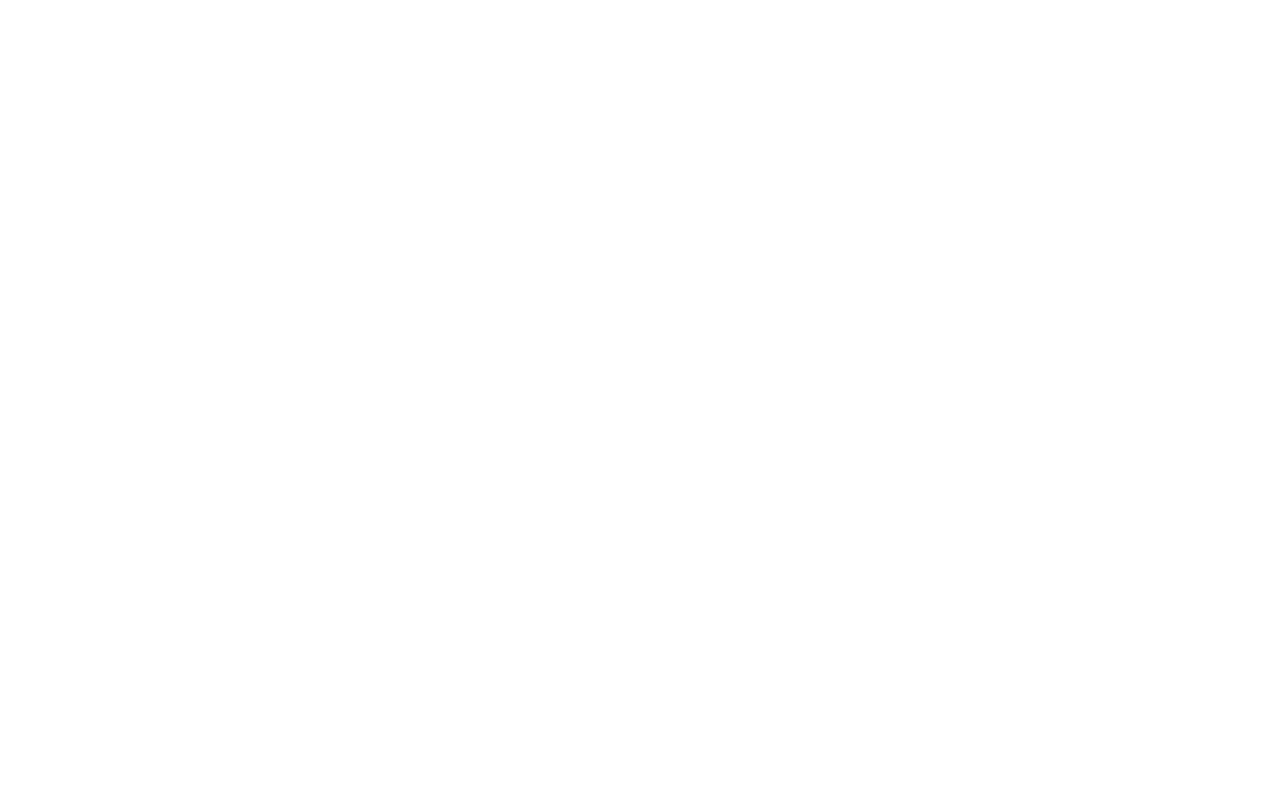
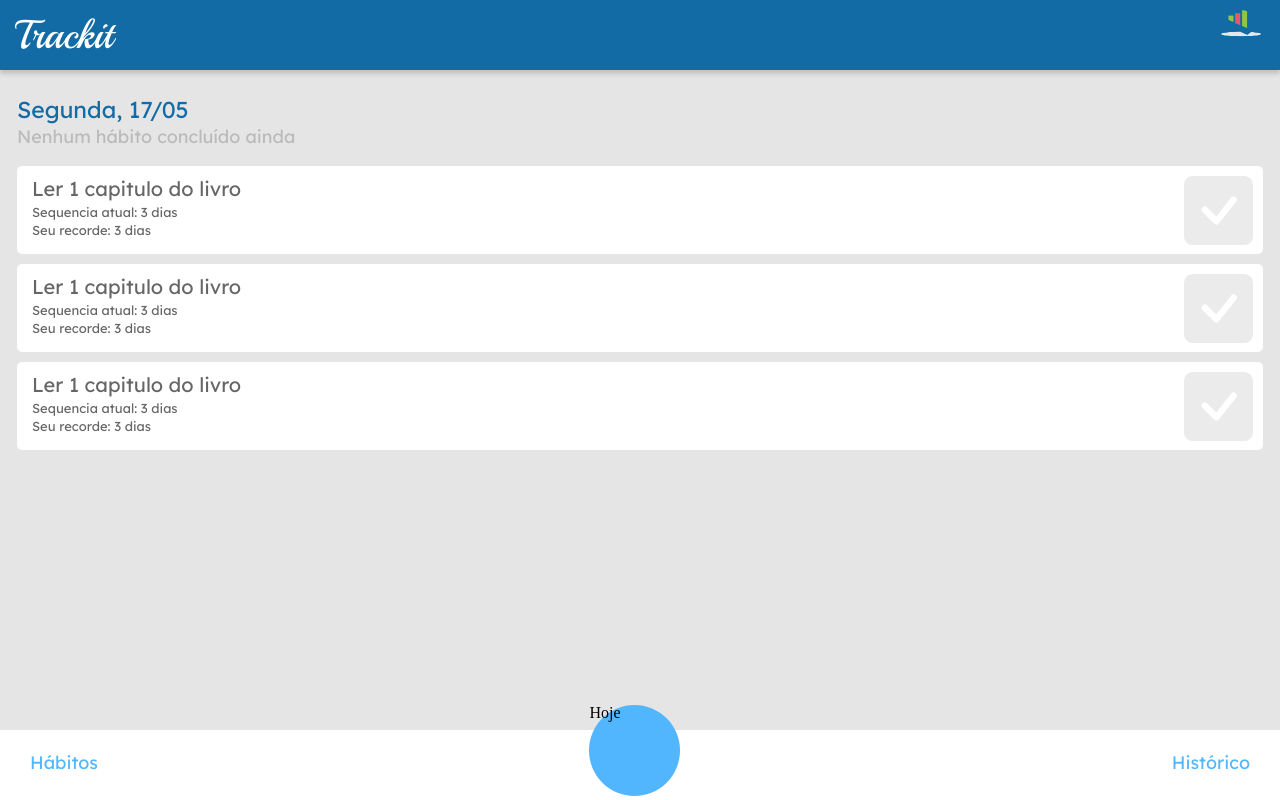
Before and after one commit to AbellasJuan/Track-It, a JavaScript app in the folder projeto10-trackit/: page /hoje in a window 1280 px wide. Before the commit this address had no page. Built offline with nearby package versions, Linux system fonts and the light colour scheme; the HTML template or start-up script is replaced by a standard one.

Commit message:
layout done

```diff
--- a/projeto10-trackit/src/App.js
+++ b/projeto10-trackit/src/App.js
@@ -2,6 +2,8 @@
 import Login from './Login/Login.js';
 import Cadastro from './Cadastro/Cadastro.js';
 import Habitos from './Habitos/Habitos.js';
+import MeusHabitosHoje from './Hoje/MeusHabitosHoje.js';
+import Historico from './Historico/Historico.js';
 
 export default function App() {
   return (
@@ -10,6 +12,8 @@
     <Route path='/' element={<Login/>}/>
     <Route path='/cadastro' element={<Cadastro/>}/>
     <Route path='/habitos' element={<Habitos/>}/>
+    <Route path='/hoje' element={<MeusHabitosHoje/>}/>
+    <Route path='/historico' element={<Historico/>}/>
     </Routes>
   </BrowserRouter>
   );
--- a/projeto10-trackit/src/Footer.js
+++ b/projeto10-trackit/src/Footer.js
@@ -23,7 +23,7 @@
     div {
     position: relative;
     bottom: 25px;
-    width: 91px;
+    min-width: 91px;
     height: 91px;
     background-color: #52B6FF;
     border-radius: 100%;
--- a/projeto10-trackit/src/Habitos/Habitos.js
+++ b/projeto10-trackit/src/Habitos/Habitos.js
@@ -38,6 +38,15 @@
             </AddHabits>
 
             <UnicoHabito/>
+            <UnicoHabito/>
+            <UnicoHabito/>
+            <UnicoHabito/>
+            <UnicoHabito/>
+            <UnicoHabito/>
+            <UnicoHabito/>
+            <UnicoHabito/>
+            <UnicoHabito/>
+
 
             <p>Você não tem nenhum hábito cadastrado ainda. Adicione um hábito para começar a trackear!</p>
         </HabitsContainer>
@@ -48,12 +57,13 @@
 
 const HabitsContainer = styled.div`
     max-width: 100%;
-    height: calc(100vh - 98px);
+    min-height: calc(100vh - 98px);
     background-color: #E5E5E5;
 
     padding-top: 98px;
     padding-left: 17px;
     padding-right: 18px;
+    padding-bottom: 10px;
 
     p{
         padding-top: 28px;
@@ -69,7 +79,7 @@
     display:flex;
     justify-content: space-between;
     align-items: center;
-    font-size: 40px;
+    font-size: 45px;
     color: #52B6FF;
 
     span{
--- /dev/null
+++ b/projeto10-trackit/src/Historico/Historico.js
@@ -0,0 +1,43 @@
+import styled from "styled-components";
+import Footer from "../Footer.js";
+import Header from "../Header.js";
+
+export default function Historico(){
+    return(
+        <>
+        <Header/>
+        <HistoryContainer>
+            <h1>Histórico</h1>
+            <h2>Em breve você poderá ver o histórico dos seus hábitos aqui!</h2>
+        </HistoryContainer>
+        <Footer/>
+        </>
+    )
+};
+
+const HistoryContainer = styled.div`
+    width: 100vw;
+    min-height: 85vh;
+    background-color:  #E5E5E5;
+    padding-top: 98px;
+
+
+    h1{
+        padding-left: 17px;
+        font-family: Lexend Deca;
+        font-style: normal;
+        font-weight: normal;
+        font-size: 22.976px;
+        line-height: 29px;
+        color: #126BA5;
+    }
+
+    h2{
+        padding-left: 17px;
+        font-family: Lexend Deca;
+        font-size: 18px;
+        line-height: 22px;
+        margin-top: 17px;
+        color: #666666;
+    }
+`
--- /dev/null
+++ b/projeto10-trackit/src/Hoje/HabitoHoje.js
@@ -0,0 +1,57 @@
+import styled from "styled-components";
+import { BsCheckSquareFill } from 'react-icons/bs';
+
+export default function HabitoHoje(){
+    return(
+        <TodayHabit>
+            <h1>Ler 1 capitulo do livro</h1>
+            <h2>Sequencia atual: 3 dias</h2>
+            <h3>Seu recorde: 3 dias</h3>
+
+            <div><BsCheckSquareFill/></div>
+        </TodayHabit>
+    )
+};
+
+const TodayHabit = styled.div`
+    min-width: 85vw;
+    margin-top: 10px;
+    margin-right: 17px;
+    border-radius: 5px;
+    background-color: #FFFFFF;
+    padding-top: 13px;
+    padding-left: 15px;
+    padding-bottom: 17px;
+    position: relative;
+
+
+    h1{
+        padding-right: 80px;
+        font-family: Lexend Deca;
+        font-size: 20px;
+        color: #666666;
+    }
+
+    h2{
+        padding-right: 75px;
+        padding-top: 7px;
+        font-family: Lexend Deca;
+        font-size: 13px;
+        color: #666666;
+    }
+
+    h3{
+        padding-top: 5px;
+        font-family: Lexend Deca;
+        font-size: 13px;
+        color: #666666;
+    }
+
+    div{
+        position: absolute;
+        right: 10px;
+        top: 10px;
+        font-size: 69px;
+        color: #EBEBEB;
+    }
+`
--- /dev/null
+++ b/projeto10-trackit/src/Hoje/MeusHabitosHoje.js
@@ -0,0 +1,47 @@
+import styled from "styled-components";
+
+import Footer from "../Footer.js";
+import Header from "../Header.js";
+import HabitoHoje from "./HabitoHoje.js";
+
+export default function MeusHabitosHoje(){
+    return(
+        <TodayContainer>
+        <Header/>
+        <TitleToday>
+            <h1>Segunda, 17/05</h1>
+            <h2>Nenhum hábito concluído ainda</h2>
+        </TitleToday>
+
+       <HabitoHoje/>
+       <HabitoHoje/>
+       <HabitoHoje/>
+
+        <Footer/>
+        </TodayContainer>
+    )
+};
+
+const TodayContainer = styled.div`
+    background-color: #E5E5E5;
+    min-height: 80vh;
+    padding-left: 17px;
+    padding-bottom: 110px;
+`
+
+const TitleToday = styled.div`
+   font-family: Lexend Deca;
+   padding-top: 98px;
+   padding-bottom: 10px;
+
+   h1{
+    font-size: 23px;
+    color: #126BA5;
+    }
+
+   h2{
+    margin-top: 7px;
+    font-size: 18px;
+    color: #BABABA;
+    }
+`
```
